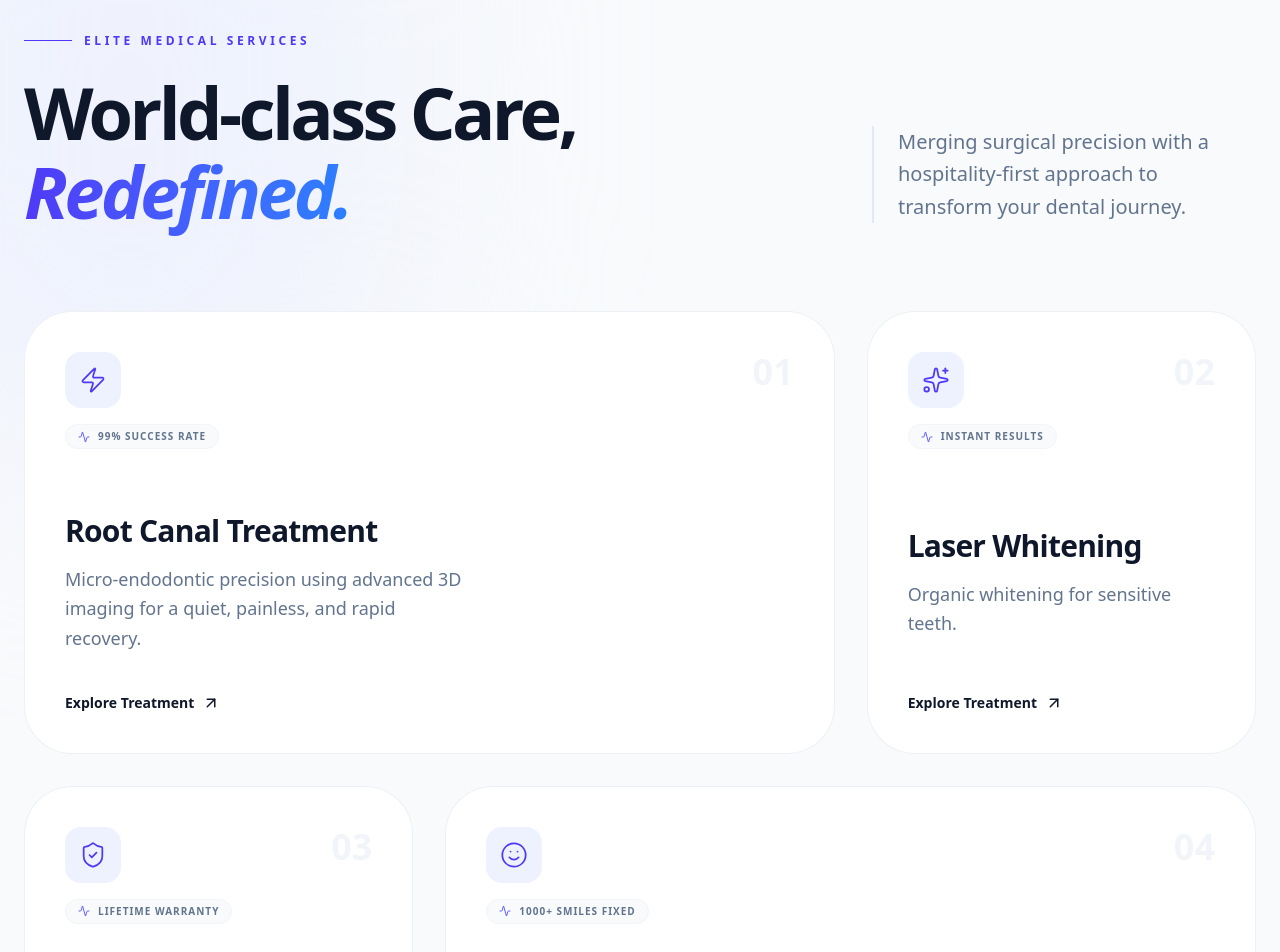
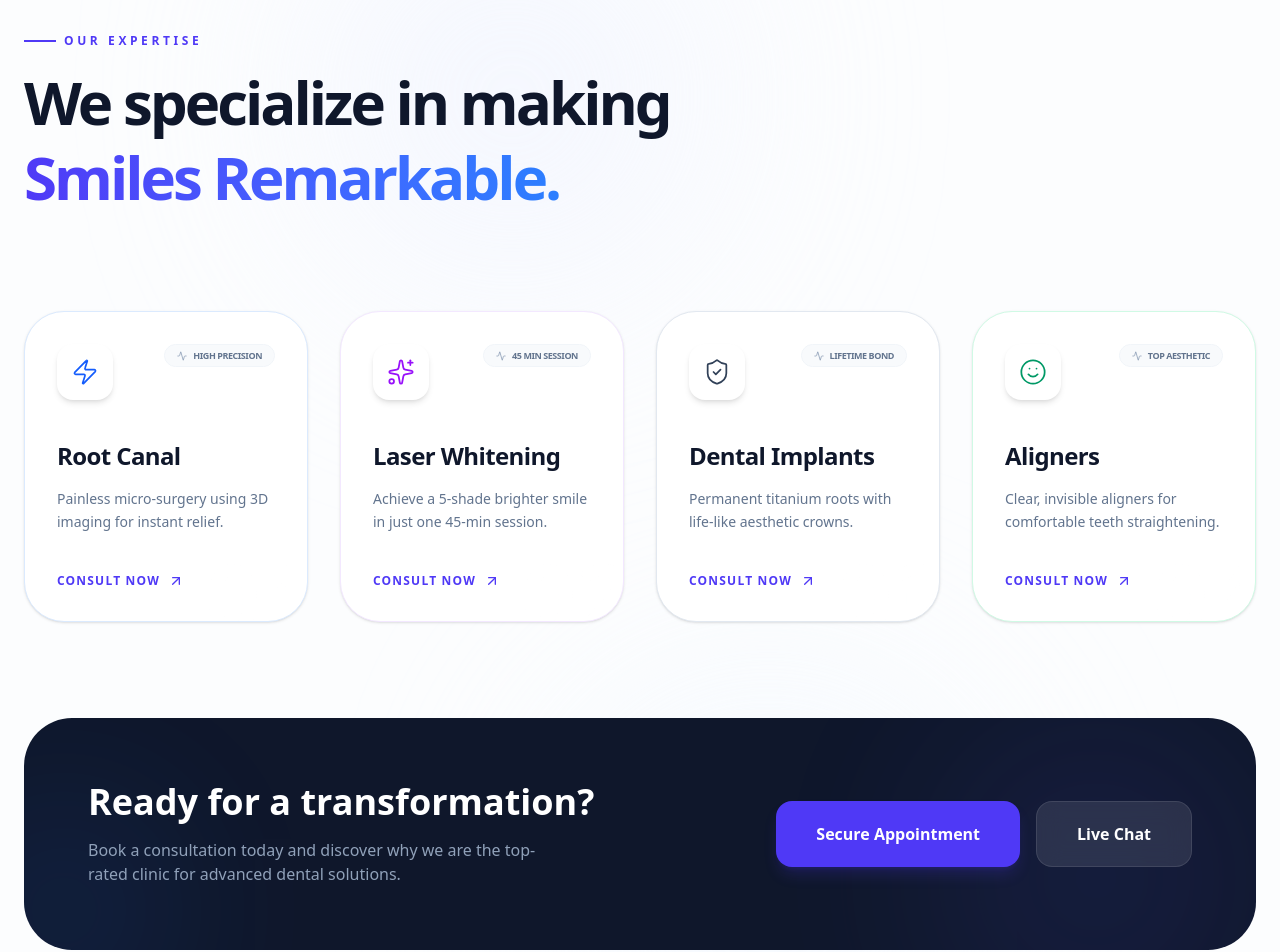
Before and after one commit to Meraj-1/Dentales_Optimum, a React (Vite) app: page / in a window 1280 px wide. Shown: the part 940-1892 px from the top of the page. Built offline with nearby package versions, Linux system fonts and the light colour scheme.

Commit message:
implement neo-medical glass services section with adaptive grid for all devices

```diff
--- a/src/components/Service.jsx
+++ b/src/components/Service.jsx
@@ -1,177 +1,144 @@
-import { motion, useMotionTemplate, useMotionValue } from "framer-motion";
-import { Zap, Sparkles, ShieldCheck, Smile, ArrowUpRight, Activity, Users, Award } from "lucide-react";
+import { motion } from "framer-motion";
+import { Zap, Sparkles, ShieldCheck, Smile, ArrowUpRight, Activity, Plus } from "lucide-react";
 
 const services = [
   {
-    id: "01",
-    title: "Root Canal Treatment",
-    desc: "Micro-endodontic precision using advanced 3D imaging for a quiet, painless, and rapid recovery.",
+    title: "Root Canal",
+    desc: "Painless micro-surgery using 3D imaging for instant relief.",
     icon: Zap,
-    stat: "99% Success Rate",
-    size: "lg:col-span-2 lg:row-span-1",
-    color: "from-blue-600 to-indigo-600",
+    stat: "High Precision",
+    color: "from-blue-500/20 to-indigo-500/20",
+    border: "border-blue-100",
+    iconColor: "text-blue-600"
   },
   {
-    id: "02",
     title: "Laser Whitening",
-    desc: "Organic whitening for sensitive teeth.",
+    desc: "Achieve a 5-shade brighter smile in just one 45-min session.",
     icon: Sparkles,
-    stat: "Instant Results",
-    size: "lg:col-span-1",
-    color: "from-indigo-600 to-purple-600",
+    stat: "45 Min Session",
+    color: "from-purple-500/20 to-pink-500/20",
+    border: "border-purple-100",
+    iconColor: "text-purple-600"
   },
   {
-    id: "03",
     title: "Dental Implants",
-    desc: "Titanium roots that feel natural.",
+    desc: "Permanent titanium roots with life-like aesthetic crowns.",
     icon: ShieldCheck,
-    stat: "Lifetime Warranty",
-    size: "lg:col-span-1",
-    color: "from-slate-700 to-slate-900",
+    stat: "Lifetime Bond",
+    color: "from-slate-500/20 to-slate-800/20",
+    border: "border-slate-200",
+    iconColor: "text-slate-700"
   },
   {
-    id: "04",
-    title: "Smart Aligners",
-    desc: "Invisible, AI-designed aligners for a seamless smile correction journey without traditional braces.",
+    title: "Aligners",
+    desc: "Clear, invisible aligners for comfortable teeth straightening.",
     icon: Smile,
-    stat: "1000+ Smiles Fixed",
-    size: "lg:col-span-2",
-    color: "from-indigo-600 to-blue-700",
+    stat: "Top Aesthetic",
+    color: "from-emerald-500/20 to-teal-500/20",
+    border: "border-emerald-100",
+    iconColor: "text-emerald-600"
   }
 ];
 
-function ServiceCard({ service, index }) {
-  let mouseX = useMotionValue(0);
-  let mouseY = useMotionValue(0);
+export default function UnifiedServices() {
+  return (
+    <section id="services" className="relative py-20 lg:py-32 bg-[#fcfdfe] overflow-hidden">
 
-  function onMouseMove({ currentTarget, clientX, clientY }) {
-    let { left, top } = currentTarget.getBoundingClientRect();
-    mouseX.set(clientX - left);
-    mouseY.set(clientY - top);
-  }
+      {/* Dynamic Background Shapes */}
+      <div className="absolute top-0 left-1/4 w-96 h-96 bg-indigo-50 rounded-full blur-[120px] opacity-60 pointer-events-none" />
+      <div className="absolute bottom-0 right-1/4 w-96 h-96 bg-blue-50 rounded-full blur-[120px] opacity-60 pointer-events-none" />
 
-  return (
+      <div className="max-w-7xl mx-auto px-6 relative z-10">
+
+        {/* Responsive Header */}
+        <div className="max-w-3xl mb-16 lg:mb-24">
           <motion.div
-      initial={{ opacity: 0, y: 30 }}
+            initial={{ opacity: 0, y: 10 }}
             whileInView={{ opacity: 1, y: 0 }}
-      transition={{ duration: 0.7, delay: index * 0.1 }}
-      onMouseMove={onMouseMove}
-      className={`group relative overflow-hidden rounded-[3rem] border border-slate-200/60 bg-white p-10 transition-all hover:shadow-[0_40px_80px_-15px_rgba(79,70,229,0.15)] ${service.size}`}
+            className="flex items-center gap-2 mb-4"
           >
-      {/* --- ELITE SPOTLIGHT EFFECT --- */}
+            <span className="w-8 h-[2px] bg-indigo-600"></span>
+            <span className="text-xs font-black uppercase tracking-[0.3em] text-indigo-600">Our Expertise</span>
+          </motion.div>
+          <h2 className="text-4xl md:text-5xl lg:text-6xl font-bold text-slate-900 leading-tight tracking-tighter">
+            We specialize in making <br className="hidden md:block" />
+            <span className="text-transparent bg-clip-text bg-gradient-to-r from-indigo-600 to-blue-500">Smiles Remarkable.</span>
+          </h2>
+        </div>
+
+        {/* Adaptive Grid: 1 Col (Mobile), 2 Col (Tablet), 4 Col (PC) */}
+        <div className="grid grid-cols-1 md:grid-cols-2 lg:grid-cols-4 gap-6 lg:gap-8">
+          {services.map((service, index) => (
             <motion.div
-        className="pointer-events-none absolute -inset-px rounded-[3rem] opacity-0 transition duration-500 group-hover:opacity-100"
-        style={{
-          background: useMotionTemplate`
-            radial-gradient(
-              650px circle at ${mouseX}px ${mouseY}px,
-              rgba(79, 70, 229, 0.07),
-              transparent 80%
-            )
-          `,
-        }}
-      />
+              key={index}
+              initial={{ opacity: 0, y: 20 }}
+              whileInView={{ opacity: 1, y: 0 }}
+              transition={{ delay: index * 0.1 }}
+              whileHover={{ y: -8, scale: 1.02 }}
+              className={`group relative p-8 rounded-[2.5rem] bg-white border ${service.border} shadow-sm hover:shadow-xl hover:shadow-indigo-50 transition-all duration-500 overflow-hidden`}
+            >
+              {/* Gradient Corner Decor */}
+              <div className={`absolute -right-4 -top-4 w-24 h-24 bg-gradient-to-br ${service.color} blur-2xl opacity-0 group-hover:opacity-100 transition-opacity duration-500`} />
 
-      <div className="relative z-10 flex h-full flex-col justify-between">
-        <div className="flex items-start justify-between">
-          <div className="space-y-4">
-            <div className={`w-14 h-14 rounded-2xl bg-indigo-50 flex items-center justify-center text-indigo-600 group-hover:bg-indigo-600 group-hover:text-white transition-all duration-500`}>
+              {/* Service Meta */}
+              <div className="flex justify-between items-start mb-10 relative z-10">
+                <div className={`w-14 h-14 rounded-2xl bg-white shadow-md flex items-center justify-center ${service.iconColor} group-hover:scale-110 transition-transform duration-500`}>
                   <service.icon size={28} strokeWidth={1.5} />
                 </div>
-            <div className="flex items-center gap-2 px-3 py-1 rounded-full bg-slate-50 border border-slate-100 w-fit">
-              <Activity size={12} className="text-indigo-500" />
-              <span className="text-[10px] font-bold text-slate-500 uppercase tracking-widest">{service.stat}</span>
+                <div className="flex items-center gap-1.5 px-3 py-1 rounded-full bg-slate-50 border border-slate-100">
+                  <Activity size={10} className="text-slate-400" />
+                  <span className="text-[9px] font-bold text-slate-500 uppercase tracking-tighter">{service.stat}</span>
                 </div>
               </div>
-          <span className="text-4xl font-black text-slate-100 group-hover:text-indigo-50 transition-colors">
-            {service.id}
-          </span>
+
+              {/* Content */}
+              <div className="relative z-10">
+                <h3 className="text-2xl font-bold text-slate-900 mb-4 tracking-tight">
+                  {service.title}
+                </h3>
+                <p className="text-slate-500 text-sm leading-relaxed mb-10 font-medium">
+                  {service.desc}
+                </p>
+
+                <button className="flex items-center gap-2 text-xs font-black uppercase tracking-widest text-indigo-600 hover:gap-3 transition-all">
+                  Consult Now <ArrowUpRight size={16} />
+                </button>
               </div>
 
-        <div className="mt-16">
-          <h3 className="text-3xl font-bold text-slate-900 tracking-tight group-hover:text-indigo-700 transition-colors">
-            {service.title}
-          </h3>
-          <p className="mt-4 text-slate-500 text-lg leading-relaxed font-medium max-w-[400px]">
-            {service.desc}
+              {/* Unique Number Indicator (Backdrop) */}
+              <span className="absolute -bottom-6 -right-2 text-8xl font-black text-slate-50 opacity-[0.03] group-hover:opacity-[0.08] transition-opacity">
+                0{index + 1}
+              </span>
+            </motion.div>
+          ))}
+        </div>
+
+        {/* Global CTA - Responsive */}
+        <motion.div
+          initial={{ opacity: 0, scale: 0.95 }}
+          whileInView={{ opacity: 1, scale: 1 }}
+          className="mt-16 lg:mt-24 p-10 lg:p-16 rounded-[3rem] bg-slate-900 text-white flex flex-col lg:flex-row items-center justify-between gap-10 relative overflow-hidden"
+        >
+          <div className="relative z-10 text-center lg:text-left">
+            <h3 className="text-3xl lg:text-4xl font-bold mb-4">Ready for a transformation?</h3>
+            <p className="text-slate-400 max-w-md font-medium">
+              Book a consultation today and discover why we are the top-rated clinic for advanced dental solutions.
             </p>
           </div>
 
-        <div className="mt-10 flex items-center gap-4">
-          <button className="flex items-center gap-2 text-sm font-bold text-slate-900 group-hover:text-indigo-600 transition-colors">
-            Explore Treatment
-            <ArrowUpRight size={18} className="group-hover:translate-x-1 group-hover:-translate-y-1 transition-transform" />
+          <div className="flex flex-col sm:flex-row gap-4 relative z-10 w-full lg:w-auto">
+            <button className="bg-indigo-600 hover:bg-indigo-500 text-white px-10 py-5 rounded-2xl font-bold transition-all shadow-lg shadow-indigo-600/20 active:scale-95">
+              Secure Appointment
+            </button>
+            <button className="bg-white/10 backdrop-blur-md hover:bg-white/20 text-white border border-white/10 px-10 py-5 rounded-2xl font-bold transition-all">
+              Live Chat
             </button>
           </div>
-      </div>
+
+          {/* Abstract Shape Decor */}
+          <div className="absolute top-0 right-0 w-80 h-80 bg-indigo-500 opacity-10 rounded-full blur-[100px]" />
+          <div className="absolute -bottom-20 -left-20 w-60 h-60 bg-blue-500 opacity-10 rounded-full blur-[80px]" />
         </motion.div>
-  );
-}
-
-export default function Services() {
-  return (
-    <section className="relative py-32 bg-[#F8FAFC] overflow-hidden">
-      {/* Decorative Elite Gradients */}
-      <div className="absolute -top-[10%] -left-[10%] w-[40%] h-[40%] bg-indigo-100/40 rounded-full blur-[120px]" />
-      <div className="absolute -bottom-[10%] -right-[10%] w-[30%] h-[30%] bg-blue-100/40 rounded-full blur-[120px]" />
-
-      <div className="max-w-7xl mx-auto px-6 relative z-10">
-
-        {/* SECTION HEADER - POLISHED */}
-        <div className="grid lg:grid-cols-12 gap-10 items-end mb-20">
-          <div className="lg:col-span-8">
-            <motion.div
-              initial={{ opacity: 0, x: -20 }}
-              whileInView={{ opacity: 1, x: 0 }}
-              className="flex items-center gap-3 text-indigo-600 font-bold tracking-[0.3em] uppercase text-xs mb-6"
-            >
-              <div className="h-px w-12 bg-indigo-600" />
-              Elite Medical Services
-            </motion.div>
-            <h2 className="text-6xl lg:text-7xl font-bold text-slate-900 leading-[1.1] tracking-tighter">
-              World-class Care, <br />
-              <span className="text-transparent bg-clip-text bg-gradient-to-r from-indigo-600 to-blue-500 italic">Redefined.</span>
-            </h2>
-          </div>
-          <div className="lg:col-span-4 pb-2">
-            <p className="text-xl text-slate-500 font-medium leading-relaxed border-l-2 border-indigo-100 pl-6">
-              Merging surgical precision with a hospitality-first approach to transform your dental journey.
-            </p>
-          </div>
-        </div>
-
-        {/* BENTO GRID - POLISHED */}
-        <div className="grid grid-cols-1 md:grid-cols-2 lg:grid-cols-3 gap-8">
-          {services.map((service, index) => (
-            <ServiceCard key={service.id} service={service} index={index} />
-          ))}
-
-          {/* ELITE CALL-TO-ACTION CARD */}
-          <motion.div
-            whileHover={{ y: -10 }}
-            className="lg:col-span-1 bg-slate-900 rounded-[3rem] p-10 flex flex-col justify-between text-white relative overflow-hidden shadow-2xl"
-          >
-            <div className="relative z-10">
-              <div className="flex -space-x-3 mb-8">
-                {[1, 2, 3].map((i) => (
-                  <img key={i} className="w-12 h-12 rounded-full border-4 border-slate-900" src={`https://i.pravatar.cc/150?img=${i+20}`} alt="user" />
-                ))}
-                <div className="w-12 h-12 rounded-full border-4 border-slate-900 bg-indigo-600 flex items-center justify-center text-[10px] font-bold">
-                  +2k
-                </div>
-              </div>
-              <h4 className="text-3xl font-bold mb-4 leading-tight">Join our community of happy smiles.</h4>
-              <p className="text-slate-400 font-medium text-sm">Experience the future of dentistry with our award-winning team.</p>
-            </div>
-
-            <button className="relative z-10 mt-12 w-full bg-white text-slate-900 py-5 rounded-2xl font-black text-sm tracking-widest uppercase hover:bg-indigo-500 hover:text-white transition-all active:scale-95">
-              Book Your Visit
-            </button>
-
-            {/* Background Glow */}
-            <div className="absolute top-0 right-0 w-64 h-64 bg-indigo-500/20 rounded-full blur-[80px]" />
-          </motion.div>
-        </div>
       </div>
     </section>
   );
```
Lines whose indentation alone changed are shown as unchanged.
